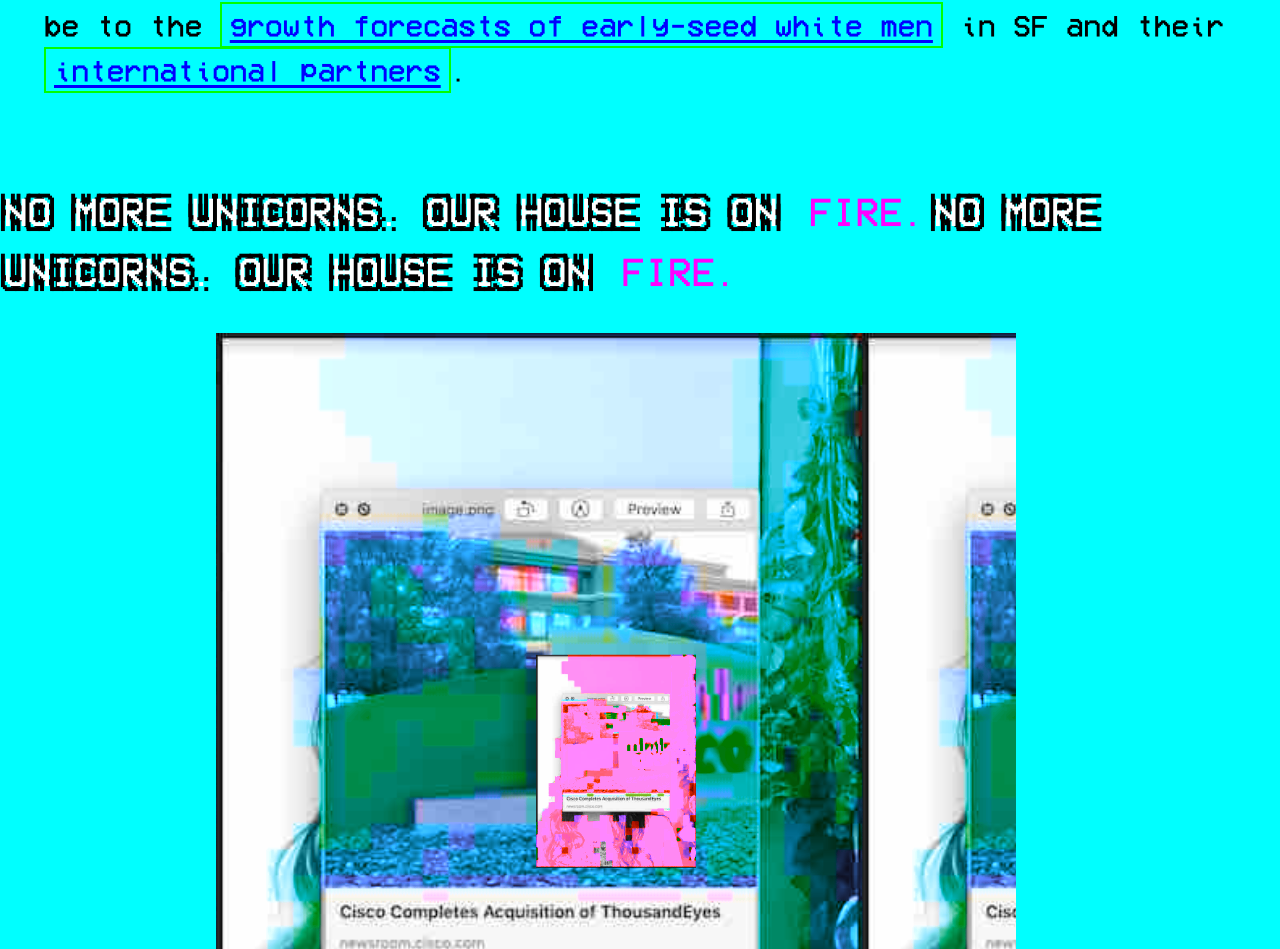
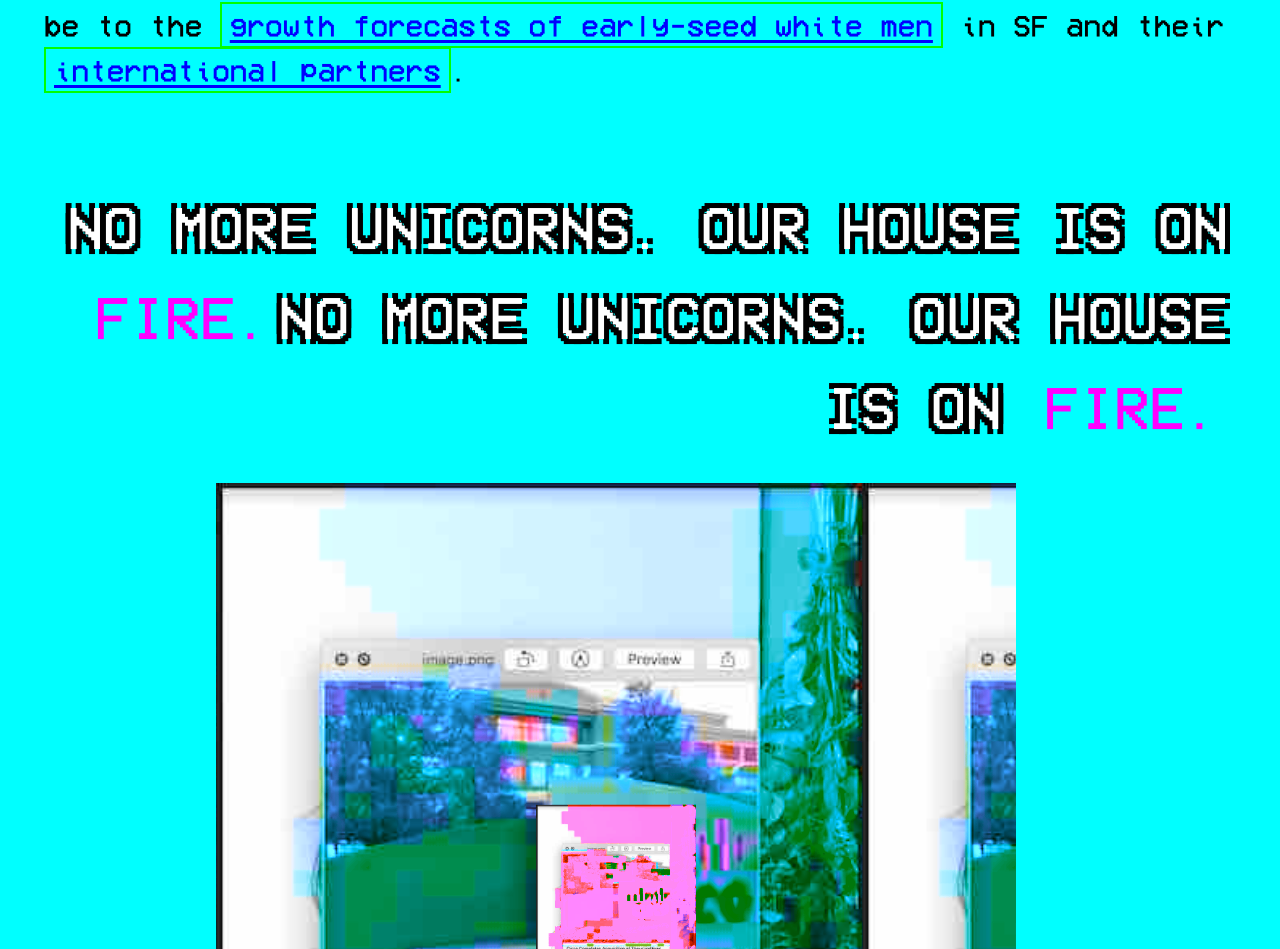
Before and after one commit to TheDripper/notusedyet, a Nuxt app: page / in a window 1280 px wide. Shown: the part 5114-6063 px from the top of the page. Built offline with nearby package versions, Linux system fonts and the light colour scheme.

Commit message:
right justify

```diff
--- a/pages/index.vue
+++ b/pages/index.vue
@@ -280,7 +280,7 @@
           >international partners</a>.
         </li>
       </ul>
-      <h3 class="blink shadow uppercase bump">
+      <h3 id="unicorns" class="blink shadow uppercase">
         No more unicorns. Our house is on
         <a
           id="greta_thunberg_is_fire"
@@ -433,4 +433,8 @@ li {
   max-width: 800px;
   margin: 0 auto;
 }
+#unicorns {
+  width: 100%;
+  @apply text-right;
+}
 </style>
```
